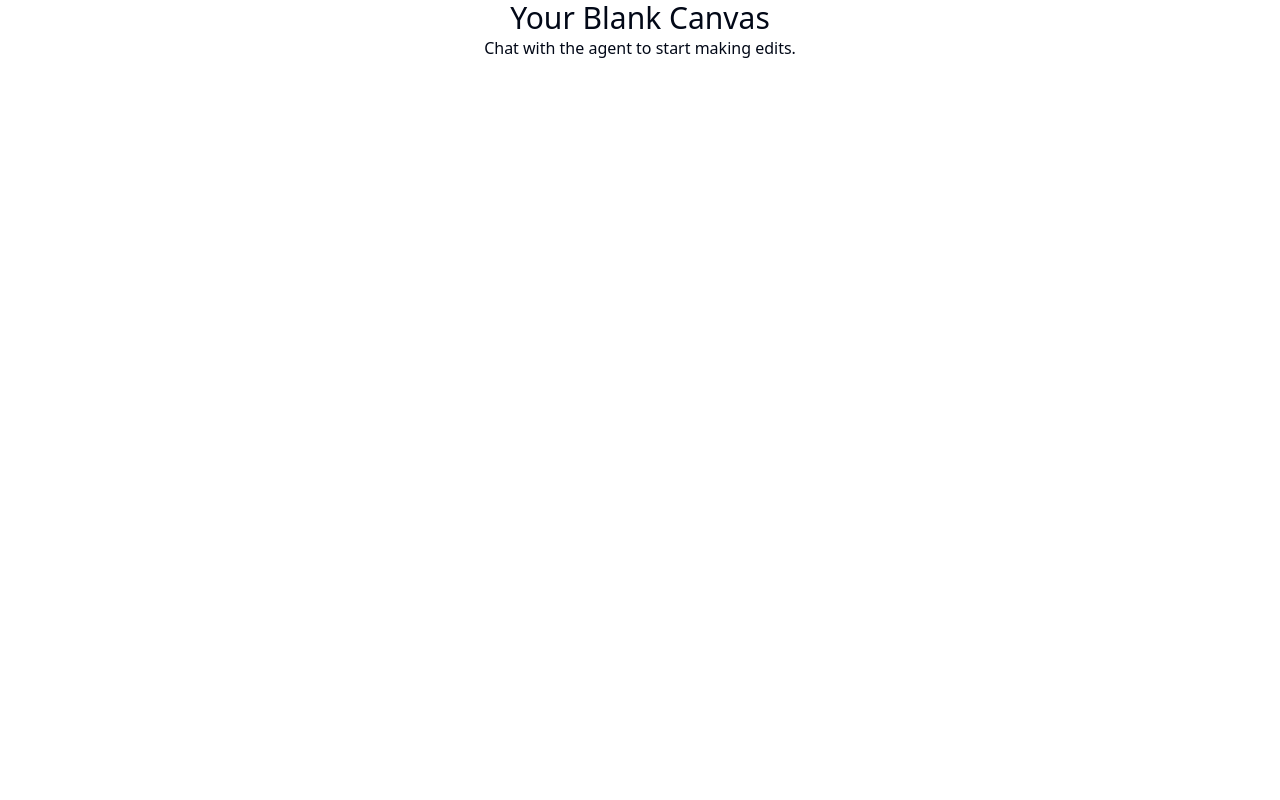
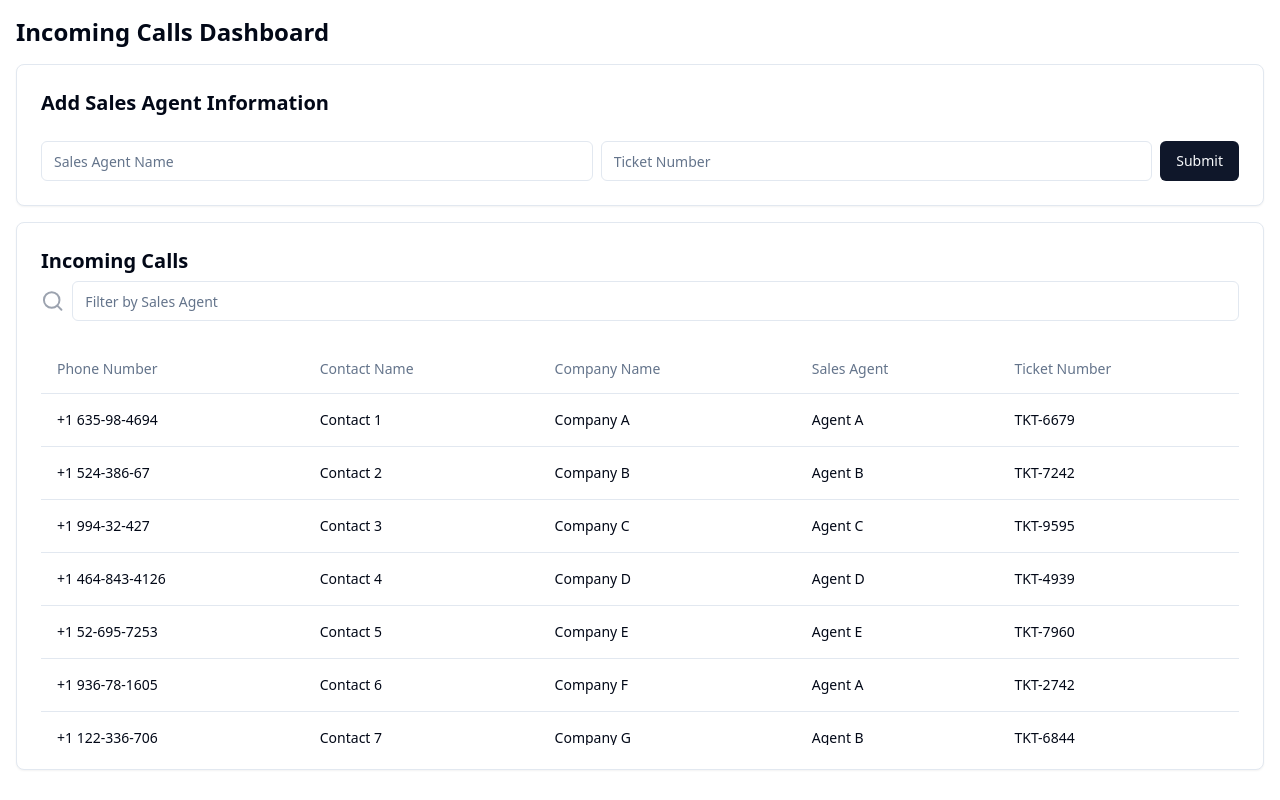
Before and after one commit to GPT-Engineer-App/call-log-magic, a React (Vite) app: page / in a window 1280 px wide. Built offline with nearby package versions, Linux system fonts and the light colour scheme.

Commit message:
GPT Engineer Update [skip gpt_engineer]

```diff
--- a/src/pages/Index.jsx
+++ b/src/pages/Index.jsx
@@ -1,12 +1,121 @@
-// Update this page (the content is just a fallback if you fail to update the page)
+import React, { useState, useEffect } from 'react';
+import { Search } from 'lucide-react';
+import { Card, CardHeader, CardContent } from '@/components/ui/card';
+import { Input } from '@/components/ui/input';
+import { Button } from '@/components/ui/button';
+import { Table, TableBody, TableCell, TableHead, TableHeader, TableRow } from '@/components/ui/table';
+import { ScrollArea } from '@/components/ui/scroll-area';
+
+const generateMockData = () => {
+  const data = [];
+  for (let i = 0; i < 20; i++) {
+    data.push({
+      id: i + 1,
+      phoneNumber: `+1 ${Math.floor(Math.random() * 1000)}-${Math.floor(Math.random() * 1000)}-${Math.floor(Math.random() * 10000)}`,
+      contactName: `Contact ${i + 1}`,
+      companyName: `Company ${String.fromCharCode(65 + i % 26)}`,
+      salesAgent: `Agent ${String.fromCharCode(65 + i % 5)}`,
+      ticketNumber: `TKT-${Math.floor(Math.random() * 10000)}`
+    });
+  }
+  return data;
+};
 
 const Index = () => {
+  const [calls, setCalls] = useState([]);
+  const [filteredCalls, setFilteredCalls] = useState([]);
+  const [salesAgent, setSalesAgent] = useState('');
+  const [ticketNumber, setTicketNumber] = useState('');
+  const [filterAgent, setFilterAgent] = useState('');
+
+  useEffect(() => {
+    // In a real application, you would fetch this data from an API
+    setCalls(generateMockData());
+  }, []);
+
+  useEffect(() => {
+    setFilteredCalls(
+      filterAgent
+        ? calls.filter((call) => call.salesAgent.toLowerCase().includes(filterAgent.toLowerCase()))
+        : calls
+    );
+  }, [calls, filterAgent]);
+
+  const handleSubmit = (e) => {
+    e.preventDefault();
+    // In a real application, you would submit this data to an API
+    console.log('Submitted:', { salesAgent, ticketNumber });
+    setSalesAgent('');
+    setTicketNumber('');
+  };
+
   return (
-    <div className="flex justify-center items-center">
-      <div className="text-center">
-        <h1 className="text-3xl">Your Blank Canvas</h1>
-        <p>Chat with the agent to start making edits.</p>
-      </div>
+    <div className="container mx-auto p-4">
+      <h1 className="text-2xl font-bold mb-4">Incoming Calls Dashboard</h1>
+
+      <Card className="mb-4">
+        <CardHeader>
+          <h2 className="text-xl font-semibold">Add Sales Agent Information</h2>
+        </CardHeader>
+        <CardContent>
+          <form onSubmit={handleSubmit} className="flex space-x-2">
+            <Input
+              placeholder="Sales Agent Name"
+              value={salesAgent}
+              onChange={(e) => setSalesAgent(e.target.value)}
+              className="flex-grow"
+            />
+            <Input
+              placeholder="Ticket Number"
+              value={ticketNumber}
+              onChange={(e) => setTicketNumber(e.target.value)}
+              className="flex-grow"
+            />
+            <Button type="submit">Submit</Button>
+          </form>
+        </CardContent>
+      </Card>
+
+      <Card>
+        <CardHeader>
+          <h2 className="text-xl font-semibold">Incoming Calls</h2>
+          <div className="flex items-center space-x-2 mt-2">
+            <Search className="text-gray-400" />
+            <Input
+              placeholder="Filter by Sales Agent"
+              value={filterAgent}
+              onChange={(e) => setFilterAgent(e.target.value)}
+              className="flex-grow"
+            />
+          </div>
+        </CardHeader>
+        <CardContent>
+          <ScrollArea className="h-[400px]">
+            <Table>
+              <TableHeader>
+                <TableRow>
+                  <TableHead>Phone Number</TableHead>
+                  <TableHead>Contact Name</TableHead>
+                  <TableHead>Company Name</TableHead>
+                  <TableHead>Sales Agent</TableHead>
+                  <TableHead>Ticket Number</TableHead>
+                </TableRow>
+              </TableHeader>
+              <TableBody>
+                {filteredCalls.map((call) => (
+                  <TableRow key={call.id}>
+                    <TableCell>{call.phoneNumber}</TableCell>
+                    <TableCell>{call.contactName}</TableCell>
+                    <TableCell>{call.companyName}</TableCell>
+                    <TableCell>{call.salesAgent}</TableCell>
+                    <TableCell>{call.ticketNumber}</TableCell>
+                  </TableRow>
+                ))}
+              </TableBody>
+            </Table>
+          </ScrollArea>
+        </CardContent>
+      </Card>
     </div>
   );
 };
```
